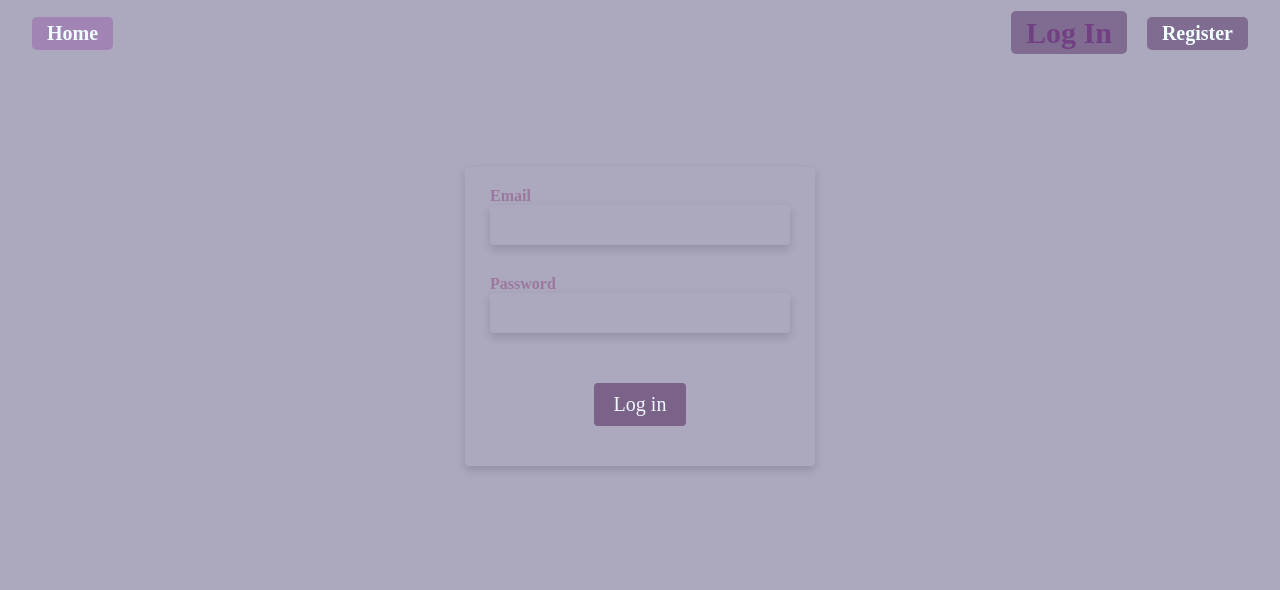
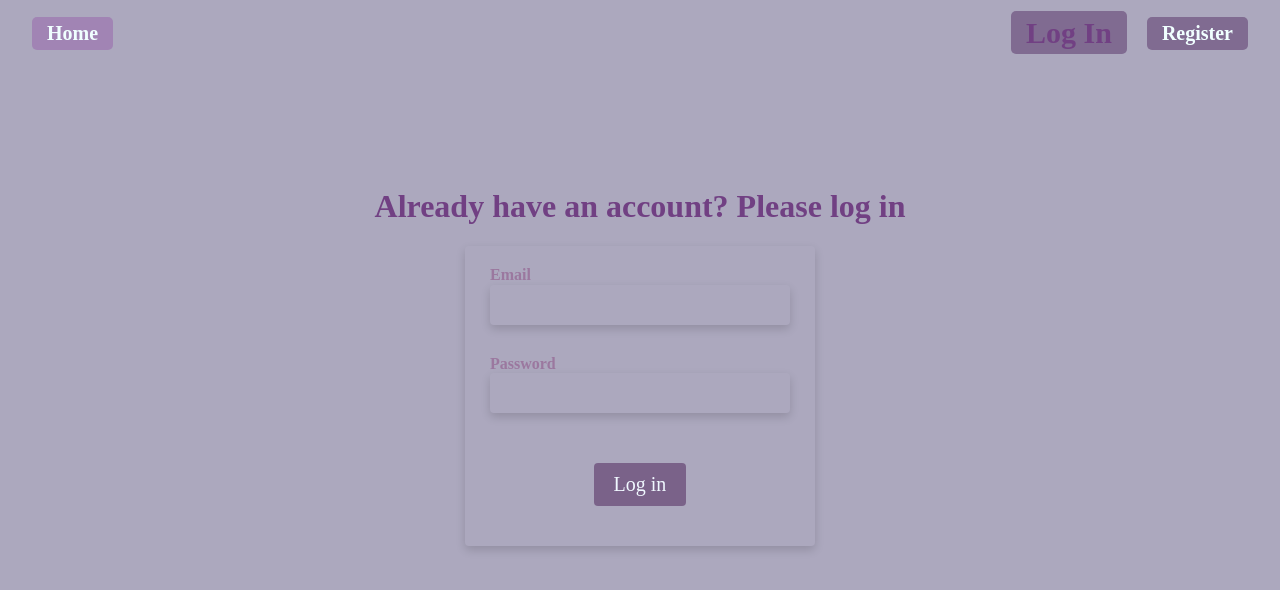
Before and after one commit to MoldovianuHalyna/goit-react-hw-08, a React (Vite) app: page /login in a window 1280 px wide. Shown: the top 590 px of the page. Built offline with nearby package versions, Linux system fonts and the light colour scheme; a web font is replaced by a local one.

Commit message:
some styles added

```diff
--- a/src/components/LoginForm/LoginForm.jsx
+++ b/src/components/LoginForm/LoginForm.jsx
@@ -46,6 +46,7 @@ const LoginForm = () => {
 
   return (
     <div className={s.formWrapper}>
+      <h1 className={s.header}>Already have an account? Please log in</h1>
       <Formik initialValues={initialValues} onSubmit={handleSubmit}>
         <Form className={s.form}>
           <label>
--- a/src/components/LoginForm/LoginForm.module.css
+++ b/src/components/LoginForm/LoginForm.module.css
@@ -1,3 +1,7 @@
+.header {
+  color: #714083;
+  text-align: center;
+}
 .formWrapper {
   display: flex;
   flex-direction: column;
--- a/src/components/RegistrationForm/RegistrationForm.jsx
+++ b/src/components/RegistrationForm/RegistrationForm.jsx
@@ -46,6 +46,9 @@ const RegistrationForm = () => {
 
   return (
     <div className={s.formWrapper}>
+      <h1 className={s.header}>
+        To be able to use the full functionnality please register now
+      </h1>
       <Formik initialValues={initialValues} onSubmit={handleSubmit}>
         <Form className={s.form}>
           <label>
--- a/src/components/RegistrationForm/RegistrationForm.module.css
+++ b/src/components/RegistrationForm/RegistrationForm.module.css
@@ -1,3 +1,7 @@
+.header {
+  color: #714083;
+  text-align: center;
+}
 .formWrapper {
   display: flex;
   flex-direction: column;
--- a/src/components/UserMenu/UserMenu.jsx
+++ b/src/components/UserMenu/UserMenu.jsx
@@ -39,7 +39,9 @@ const UserMenu = () => {
   };
   return (
     <div className={s.authList}>
-      <p className={s.userWelcome}>Welcome,{user.name} </p>
+      <p className={s.userWelcome}>
+        Welcome,<span>{user.name} </span>
+      </p>
       <button type="button" onClick={handleLogout} className={s.button}>
         Logout
       </button>
--- a/src/components/UserMenu/UserMenu.module.css
+++ b/src/components/UserMenu/UserMenu.module.css
@@ -8,6 +8,11 @@
 .userWelcome {
   color: #714083;
   text-shadow: 0 4px 10px rgba(241, 237, 241, 0.594);
+  & > span {
+    padding-left: 4px;
+    font-size: 25px;
+    color: #f0f8ff;
+  }
 }
 
 .button {
```
